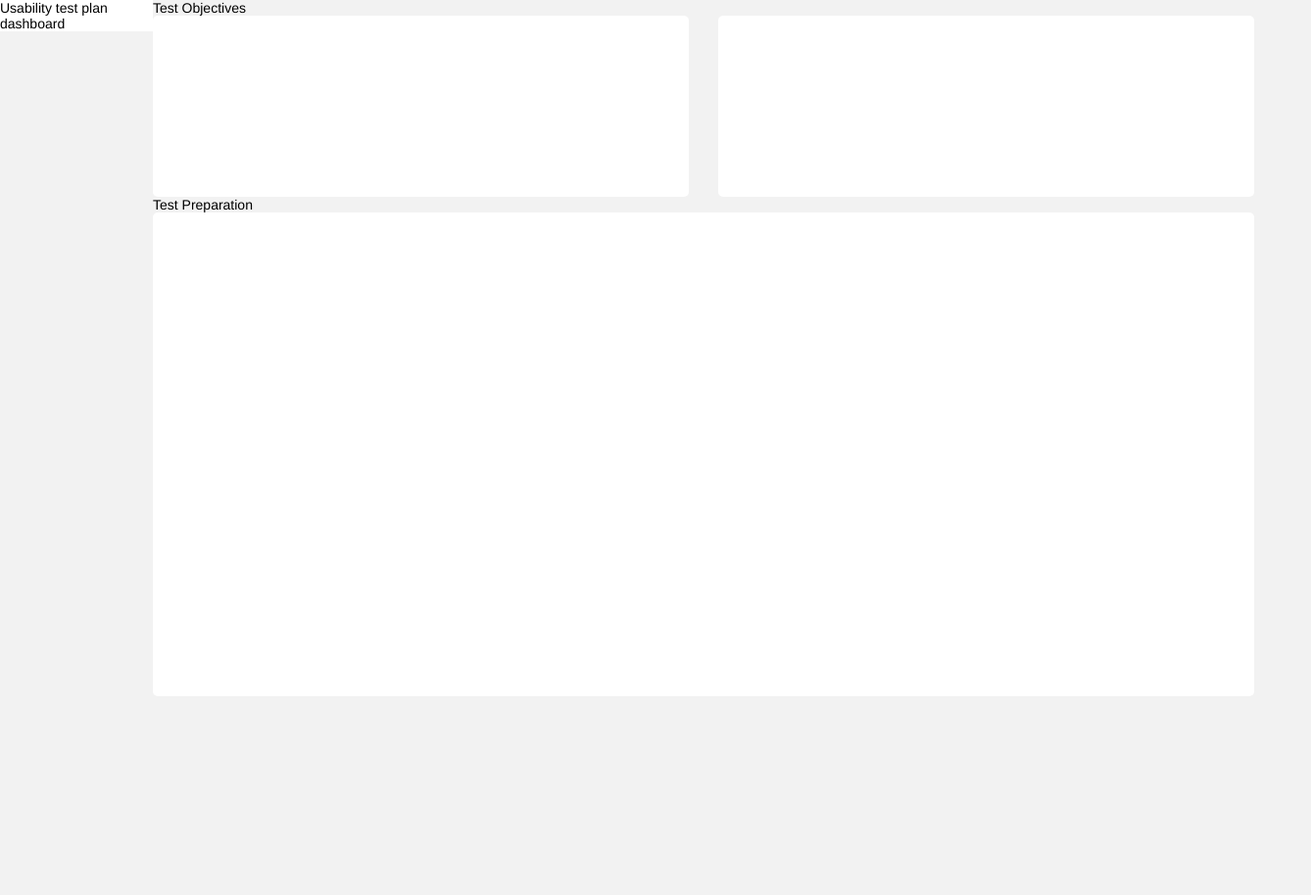
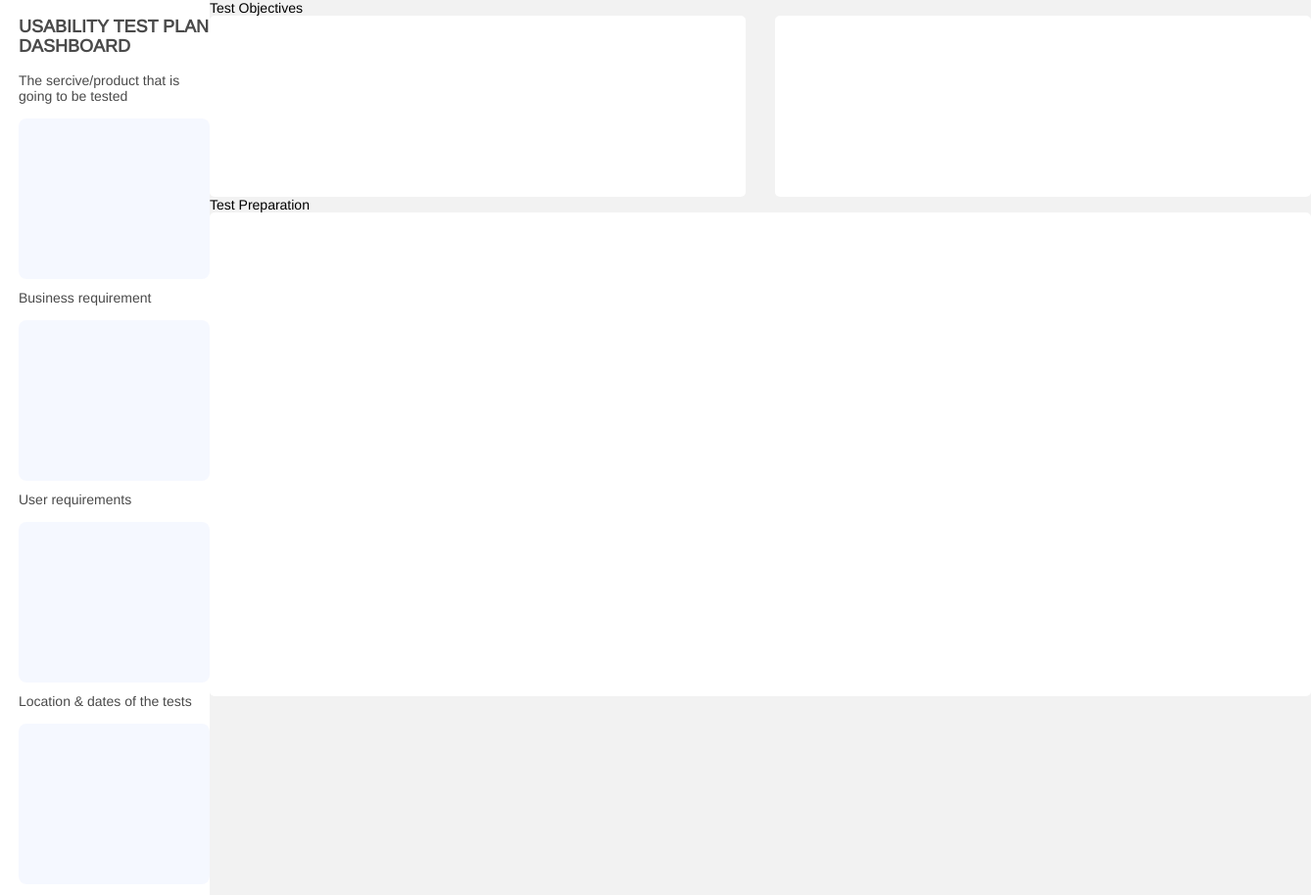
Before and after one commit to Volokhov-mda/beeInternsHW, a plain HTML site: page HW5_HTMLTask5/index.html in a window 1280 px wide. Shown: the whole page at 98% size, 1338 px wide, since content can reach past the window. Before the commit the page ends 800 px from the top, so only its background shows below. Drawn offline with nearby package versions, Linux system fonts and the light colour scheme.

Commit message:
Сверстан блок dashboard

```diff
--- a/HW5_HTMLTask5/index.html
+++ b/HW5_HTMLTask5/index.html
@@ -7,6 +7,7 @@
     <link rel="stylesheet" href="styles/styles.css">
     <link rel="stylesheet" href="styles/reusablestyles.css">
     <link rel="stylesheet" href="styles/blocks_styles.css">
+    <link rel="stylesheet" href="styles/dashboard.css">
     <title>Flex task</title>
 </head>
 <body>
@@ -14,6 +15,28 @@
         <div class="dashboard">
             <div class="dashboard_content">
                 <div class="dashbord_title">Usability test plan dashboard</div>
+
+                <div class="block_group">
+                    <div class="block">
+                        <div class="block_title">The sercive/product that is going to be tested</div>
+                        <div class="block_picture sub_block"></div>
+                    </div>
+
+                    <div class="block">
+                        <div class="block_title">Business requirement</div>
+                        <div class="block_picture sub_block"></div>
+                    </div>
+
+                    <div class="block">
+                        <div class="block_title">User requirements</div>
+                        <div class="block_picture sub_block"></div>
+                    </div>
+
+                    <div class="block">
+                        <div class="block_title">Location &amp; dates of the tests</div>
+                        <div class="block_picture sub_block"></div>
+                    </div>
+                </div>
             </div>
         </div>
 
--- /dev/null
+++ b/HW5_HTMLTask5/styles/dashboard.css
@@ -0,0 +1,39 @@
+.dashboard_content {
+    margin-top: 17px;
+    margin-left: 19px;
+}
+
+.dashboard_content .dashbord_title {
+    text-transform: uppercase;
+
+    font-size: 18px;
+    font-weight: bold;
+
+    line-height: 20px;
+
+    color: #4A4A4A;
+}
+
+.dashboard_content .block_group {
+    margin-top: 17px;
+
+    max-width: 195px;
+}
+
+.dashboard_content .block_group .block {
+    padding-bottom: 11px;
+}
+
+.dashboard_content .block_group .block_title {
+    margin-bottom: 15px;
+
+    font-size: 14px;
+    font-weight: normal;
+
+    color: #4A4A4A;
+}
+
+.dashboard_content .block_group .block_picture {
+    width: 195px;
+    height: 164px;
+}
```
